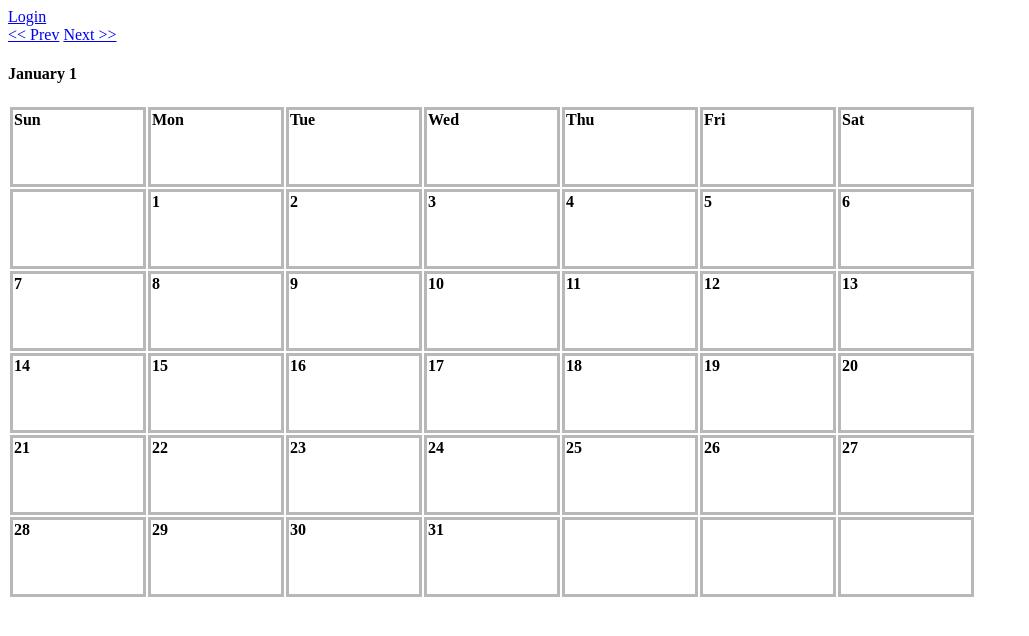
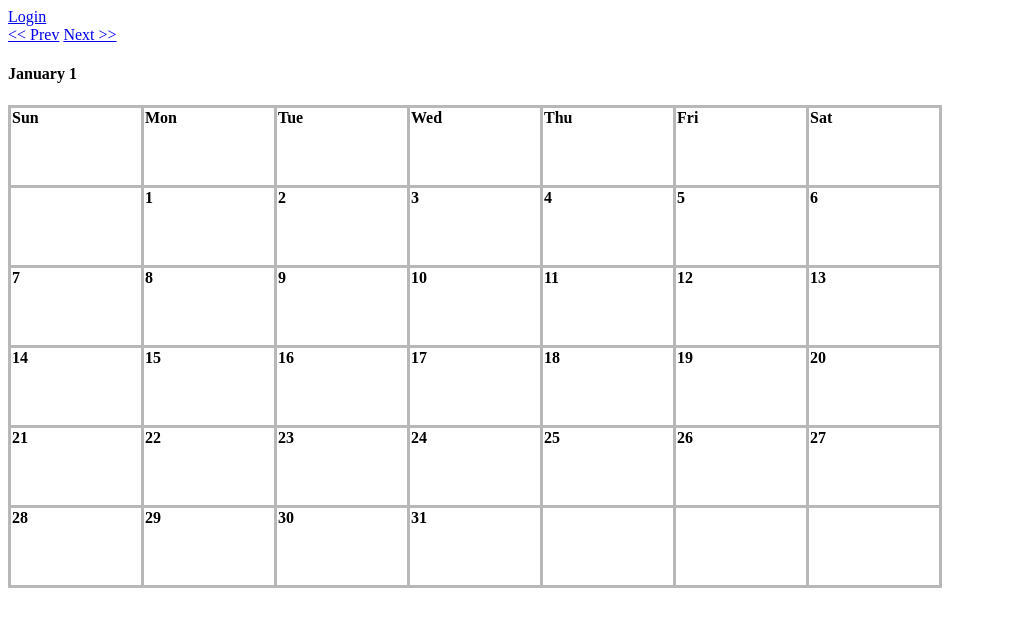
Before and after one commit to jessebutterfield/tahoe-house, a Django app: page /1/1/ in a window 1280 px wide. Shown: the top 636 px of the page, without its empty margins (0-1029 px from the left). Run offline with Django 3.2, Linux system fonts and the light colour scheme; data that the repository does not hold is empty.

Commit message:
Fixed non-day bug. Collapsed border on calendar.

```diff
--- a/TahoeHouse/booktahoe/static/booktahoe/month.css
+++ b/TahoeHouse/booktahoe/static/booktahoe/month.css
@@ -3,6 +3,9 @@ background-color:#b0c4de;
 }
 .datenum {
 font-weight:bold;
+}
+table {
+border-collapse:collapse;
 }
 td {
 vertical-align:text-top;
--- a/TahoeHouse/booktahoe/templates/nights/month.html
+++ b/TahoeHouse/booktahoe/templates/nights/month.html
@@ -31,10 +31,8 @@
             <td class= {% if day == 0 %}"empty"{% endif %}
             {% if day != 0 and not current %}"day"{% endif %}
             {% if day != 0 and current %}"current"{% endif %}
-            onClick="parent.location='{% url  "booktahoe.views.detail" year month day %}'"
-
-            <!-- Day number and entry snippets -->
             {% if day != 0 %}
+            onClick="parent.location='{% url  "booktahoe.views.detail" year month day %}'" >
                 <div class="datenum"> {{ day }} </div>
                 {% for entry in entries %}
                 	{% if entry.attendees.count > 0 or entry.comment_set.count > 0 %}
@@ -48,6 +46,7 @@
                		{% endif %}
                 {% endfor %}
             {% else %}
+            >
             <p> </p>
             {% endif %}
             </td>
```
